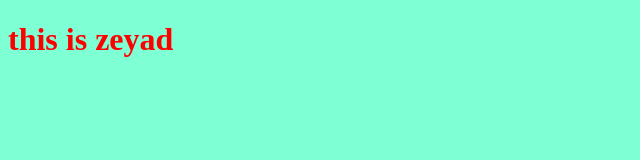
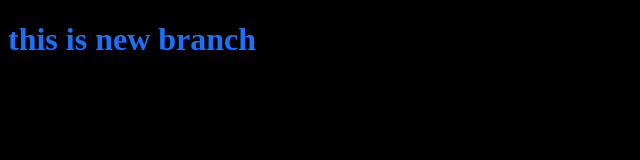
Before and after one commit to zeyadabbas4/myproject, a plain HTML site: page index.html in a window 1280 px wide. Shown: the whole page, without its empty margins (0-640 px from the left). Drawn offline with Linux system fonts and the light colour scheme.

Commit message:
first change in zeyad branch

```diff
--- a/index.html
+++ b/index.html
@@ -9,7 +9,7 @@
 
 </head>
 <body>
-    <h1>this is zeyad</h1>
+    <h1>this is new branch</h1>
     <script src="app.js"></script>
 
 </body>
--- a/style.css
+++ b/style.css
@@ -1,7 +1,7 @@
 body{
-    background-color: aquamarine;
+    background-color: black;
 }
 h1{
-    color:red;
+    color:rgb(29, 113, 249);
 
 }
```
